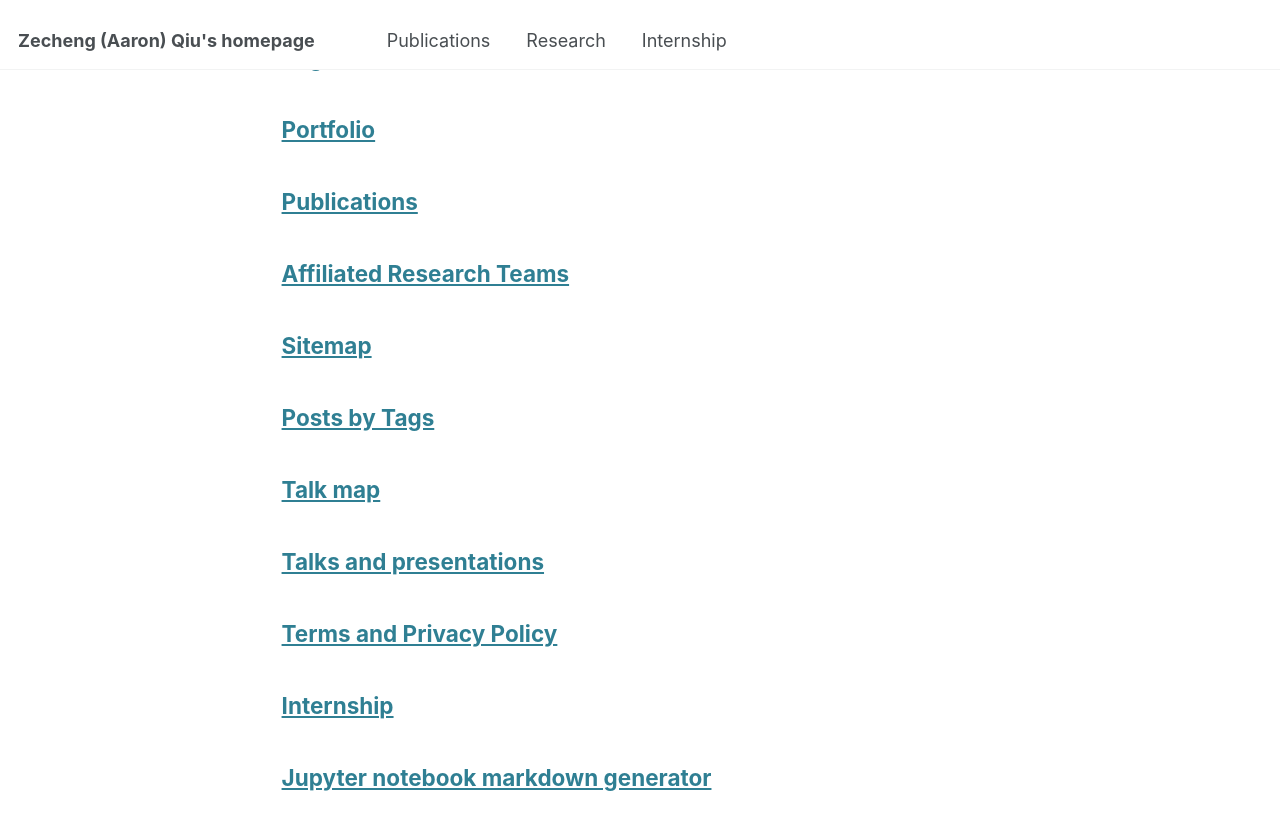
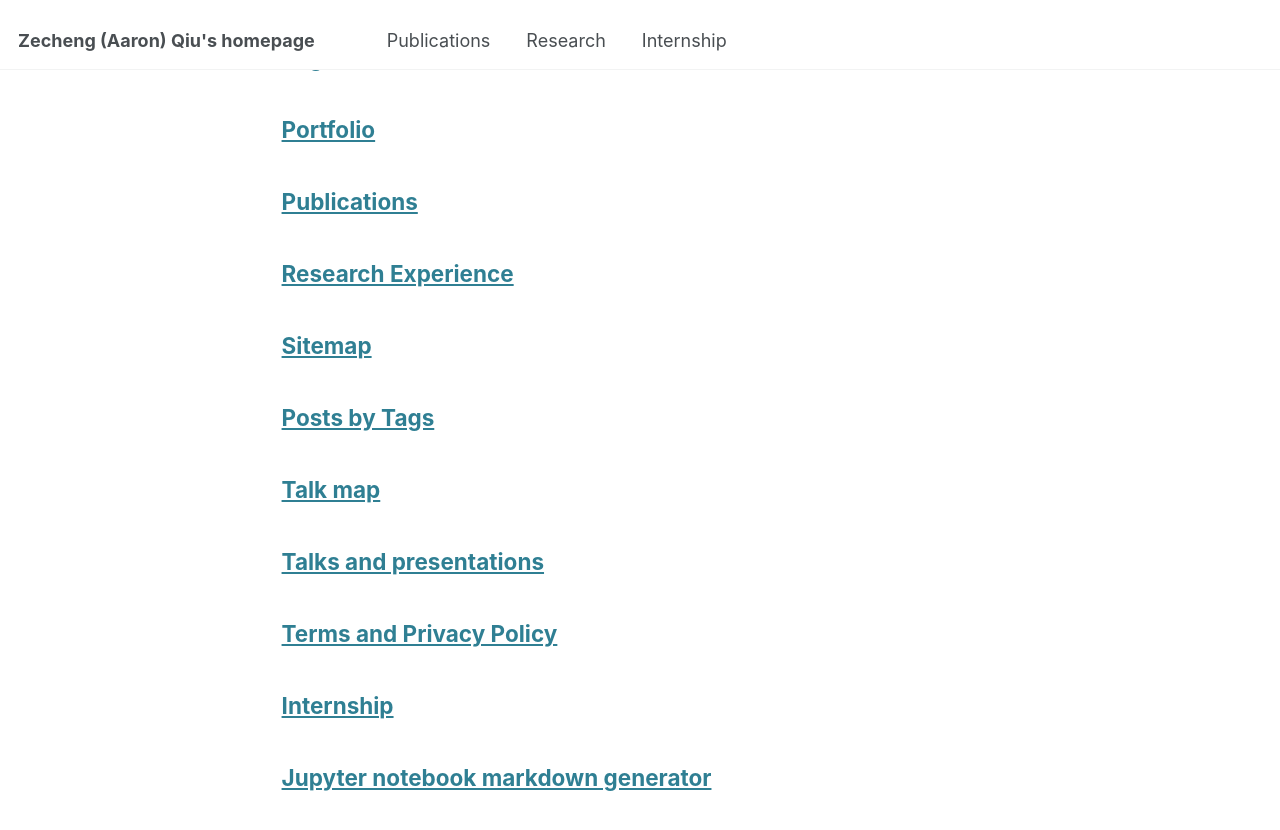
Before and after one commit to aaron-z-chiu/aaron-z-chiu.github.io, a Jekyll site: the page built from _pages/page-archive.html, in a window 1280 px wide and 900 px high, scrolled down 711 px. Shown: the top 830 px of the window. Built offline with Jekyll 4.4.1, drawn with Linux system fonts in a browser that asks for light colours.

Commit message:
Research Experience

```diff
--- a/_pages/cv.md
+++ b/_pages/cv.md
@@ -22,7 +22,7 @@ Education
 ======
 * [BSc.](https://fie.must.edu.mo/id-1439/program/view/id-211.html) in Computer Science, [Macau University of Science and Technology](https://www.must.edu.mo/index.html?locale=en_US), 2026 (Expected)
 
-Affiliated Research Teams
+Research Experience
 ======
   <ul>{% for post in site.research reversed %}
     {% include archive-single-cv.html %}
--- a/_pages/research.html
+++ b/_pages/research.html
@@ -1,6 +1,6 @@
 ---
 layout: archive
-title: "Affiliated Research Teams"
+title: "Research Experience"
 permalink: /research/
 author_profile: true
 ---
```
